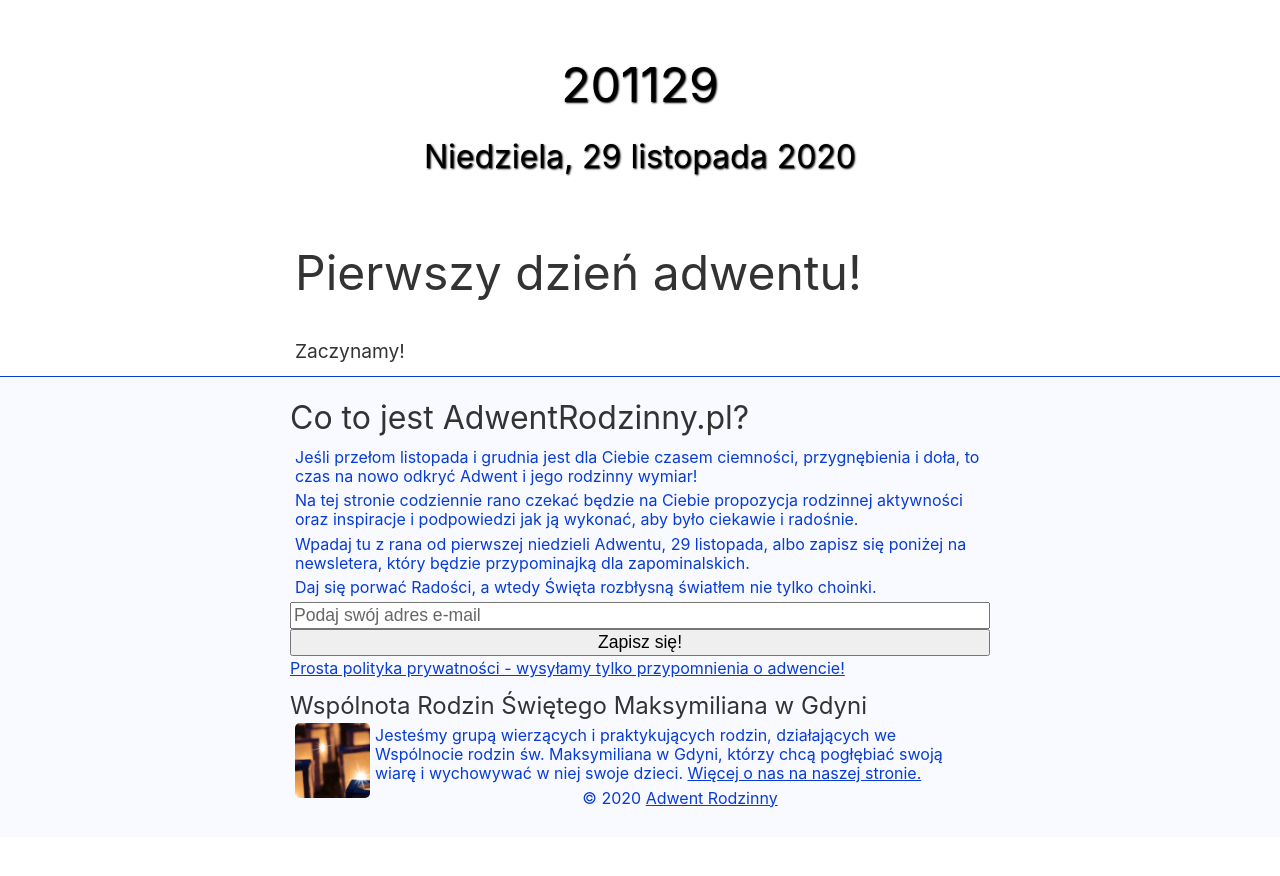
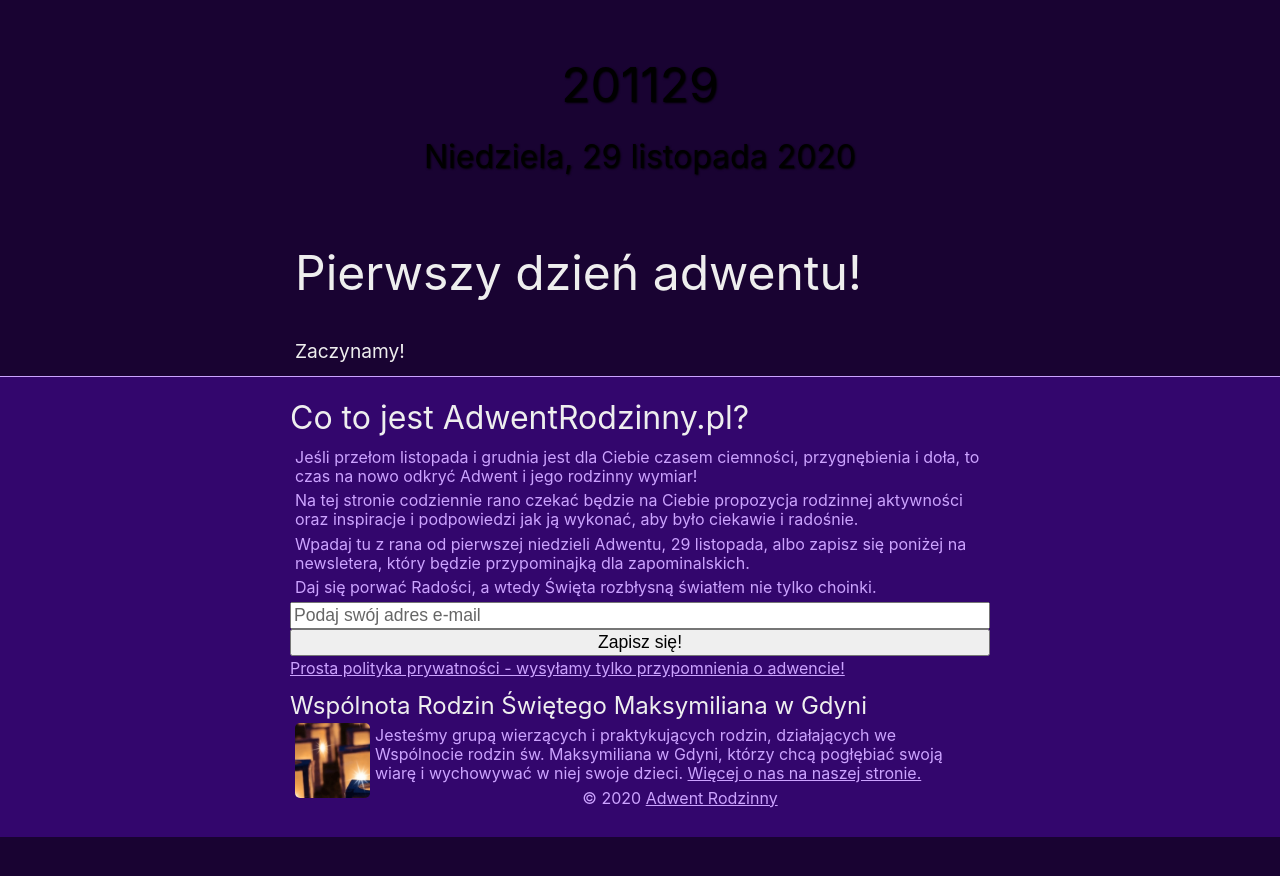
Before and after one commit to michaelnozbe/adwentrodzinny, a Jekyll site: the page built from _posts/2020-11-29-201129.md, in a window 1280 px wide. Shown: the top 876 px of the page. Built offline with Jekyll 4.4.1, drawn with Linux system fonts in a browser that asks for light colours.

Commit message:
Color changes

```diff
--- a/_sass/_variables.scss
+++ b/_sass/_variables.scss
@@ -5,15 +5,15 @@
 // Colors
 
 //Main color - blue in my case
-$main: #073cd6;
-$mainDim: #073cd699;
-$mainBack: #f9faff;
-$mainD: #6c9efd;
-$mainDDim: #6c9efd99;
-$mainDBack: #080c1e;
-$back: #fff;
-$backD: #000;
-$text: #333;
+$main: #cca3ff;//#073cd6;
+$mainDim: #cca3ff99;//#073cd699;
+$mainBack: #33066d;//#f9faff;
+$mainD: #cca3ff;//#6c9efd;
+$mainDDim: #cca3ff99;//#6c9efd99;
+$mainDBack: #33066d;//#080c1e;
+$back: #190332;//#fff;
+$backD: #190332;//#000; //#190332
+$text: #eee;//#333;
 $textD: #eee;
 $textG: #666;
 $textW: #fff;
@@ -22,6 +22,10 @@
 $blockBack: #dcdcdc;
 $blockD: #b5b5b5;
 $blockDBack: #353535;
+
+//bg: #190332
+//bg foot: #33066d
+//link/text: #cca3ff
 
 // Font stacks
 @font-face {
```
Also changed, not shown: index.md (+1 -2 lines).
